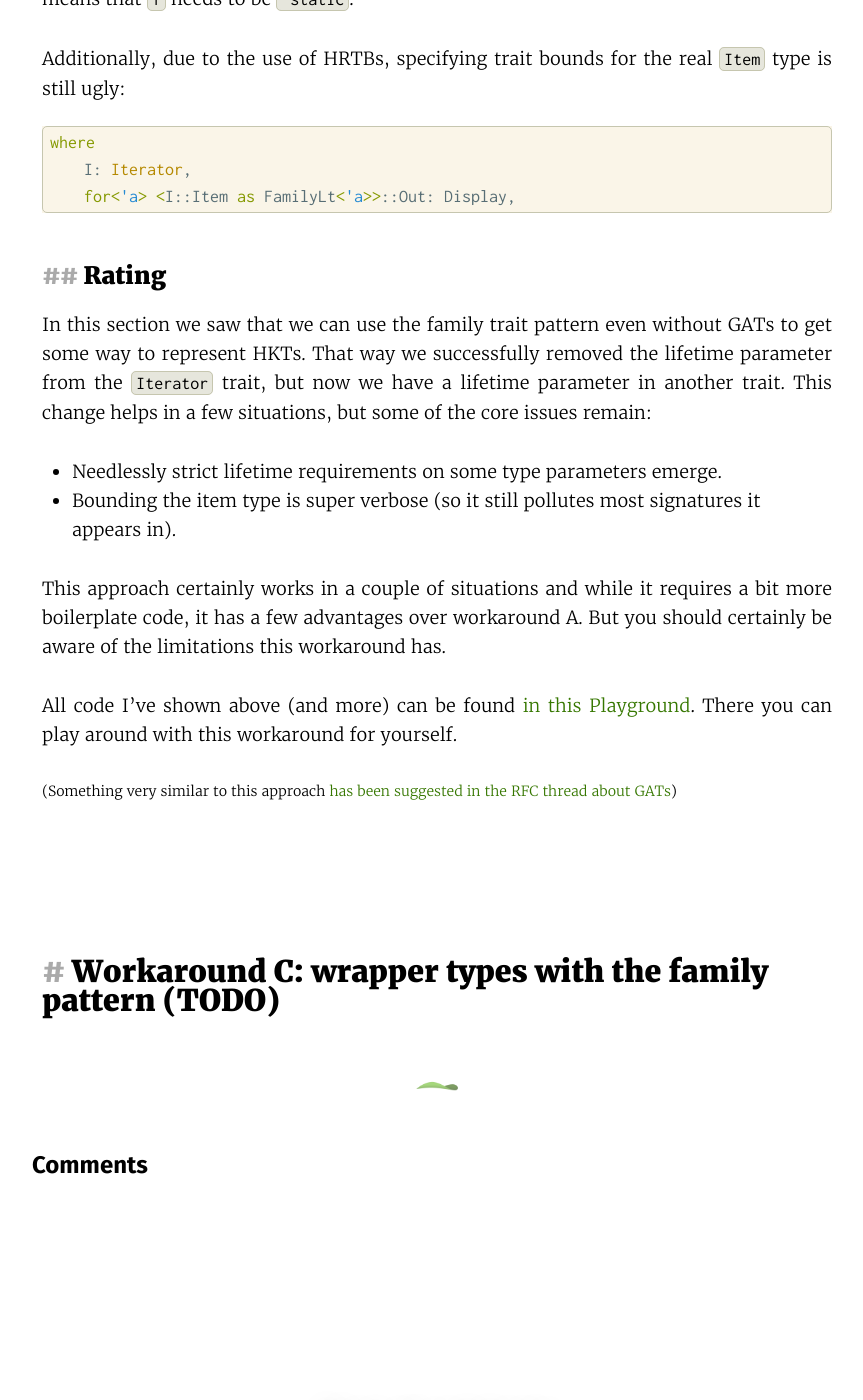
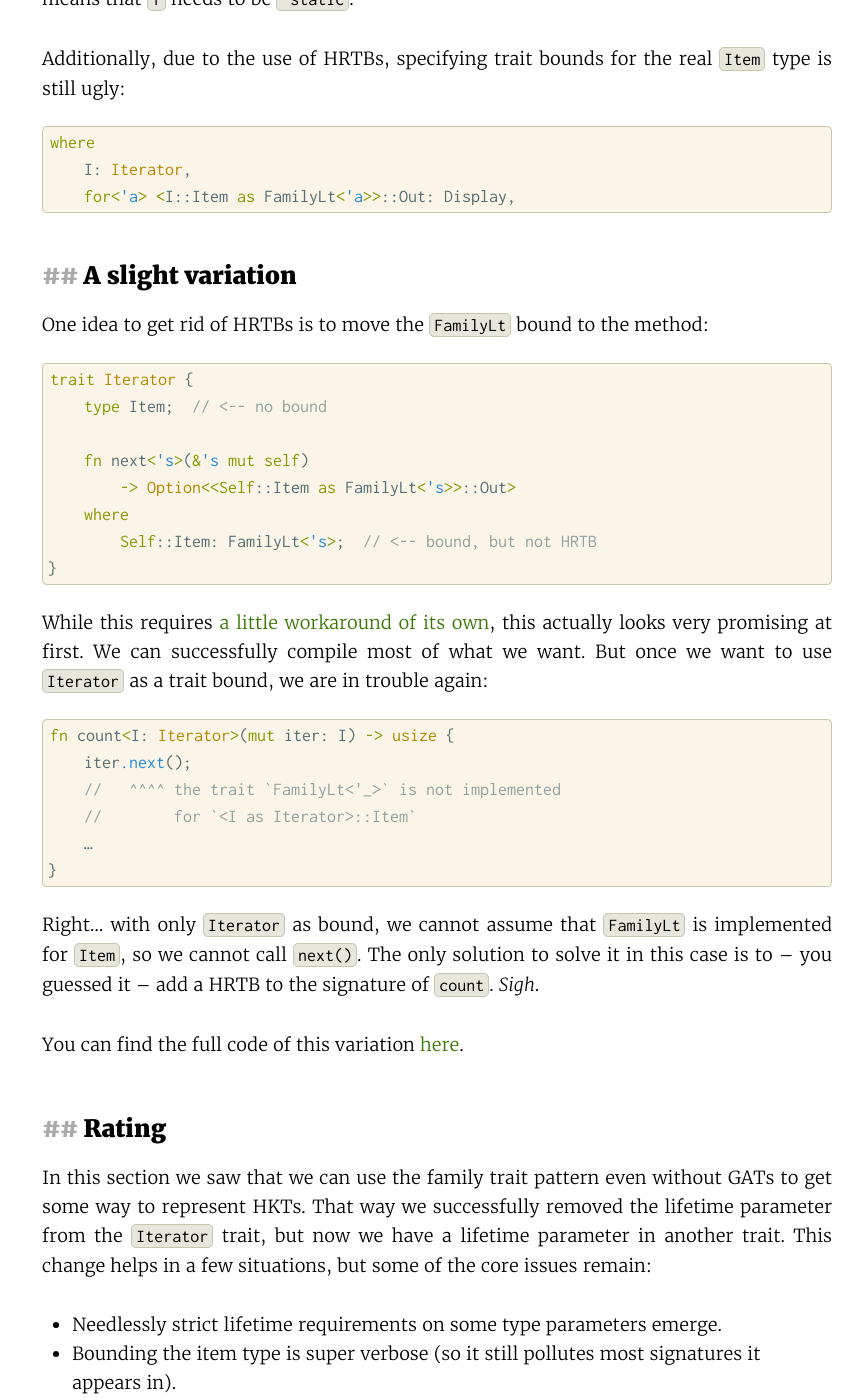
Before and after one commit to LukasKalbertodt/LukasKalbertodt.github.io, a Jekyll site: the page built from _posts/2018-07-19-todo.md, in a window 1280 px wide and 1400 px high, scrolled down 14023 px. Shown: the whole window, without its empty margins (203-1066 px from the left). Built offline with Jekyll 4.4.1, drawn with Linux system fonts in a browser that asks for light colours; comment, search, counter and statistics services are not loaded.

Commit message:
Add section with a slight variation to workaround B

````diff
--- a/_posts/2018-07-19-todo.md
+++ b/_posts/2018-07-19-todo.md
@@ -426,6 +426,37 @@ where
     for<'a> <I::Item as FamilyLt<'a>>::Out: Display,
 ```
 
+## A slight variation
+
+One idea to get rid of HRTBs is to move the `FamilyLt` bound to the method:
+
+```rust
+trait Iterator {
+    type Item;  // <-- no bound
+
+    fn next<'s>(&'s mut self)
+        -> Option<<Self::Item as FamilyLt<'s>>::Out>
+    where
+        Self::Item: FamilyLt<'s>;  // <-- bound, but not HRTB
+}
+```
+
+While this requires [a little workaround of its own](https://stackoverflow.com/q/51638863/2408867), this actually looks very promising at first. We can successfully compile most of what we want. But once we want to use `Iterator` as a trait bound, we are in trouble again:
+
+```rust
+fn count<I: Iterator>(mut iter: I) -> usize {
+    iter.next();
+    //   ^^^^ the trait `FamilyLt<'_>` is not implemented
+    //        for `<I as Iterator>::Item`
+    …
+}
+```
+
+Right... with only `Iterator` as bound, we cannot assume that `FamilyLt` is implemented for `Item`, so we cannot call `next()`. The only solution to solve it in this case is to -- you guessed it -- add a HRTB to the signature of `count`. *Sigh*.
+
+You can find the full code of this variation [here](https://play.rust-lang.org/?gist=9bea8ed57d6641c12199b61ea4b2787f&version=nightly&mode=debug&edition=2015).
+
+
 ## Rating
 
 In this section we saw that we can use the family trait pattern even without GATs to get some way to represent HKTs. That way we successfully removed the lifetime parameter from the `Iterator` trait, but now we have a lifetime parameter in another trait. This change helps in a few situations, but some of the core issues remain:
````
